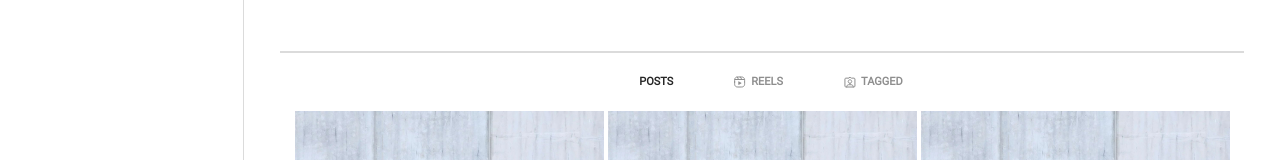
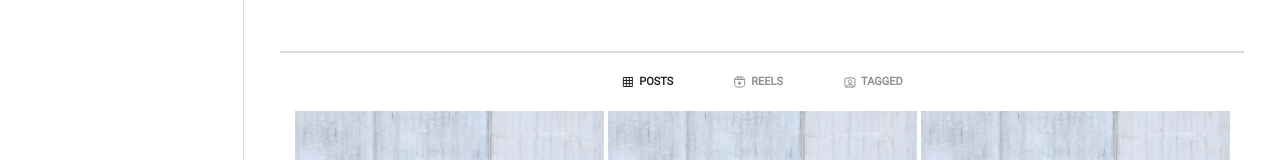
Before and after one commit to Nexten-dev/frontend-public, a Next.js app: page /profile in a window 1280 px wide. Shown: the part 386-546 px from the top of the page. Built offline with nearby package versions, Linux system fonts and the light colour scheme.

Commit message:
02.03.2024

```diff
--- a/src/widgets/profile/styles.module.scss
+++ b/src/widgets/profile/styles.module.scss
@@ -226,7 +226,7 @@
     background-position: center left;
   }
 
-  &__btn .btn-posts {
+  &__btn.btn-posts {
     background-image: url('../../../assets/posts-icon.svg');
   }
 
@@ -239,6 +239,14 @@
     flex-wrap: wrap;
     gap: 4px;
     justify-content: center;
+  }
+}
+
+.btn-posts.content {
+  &__btn {
+    &--active {
+      background-image: url('../../../assets/posts-icon-active.svg');
+    }
   }
 }
 
```
